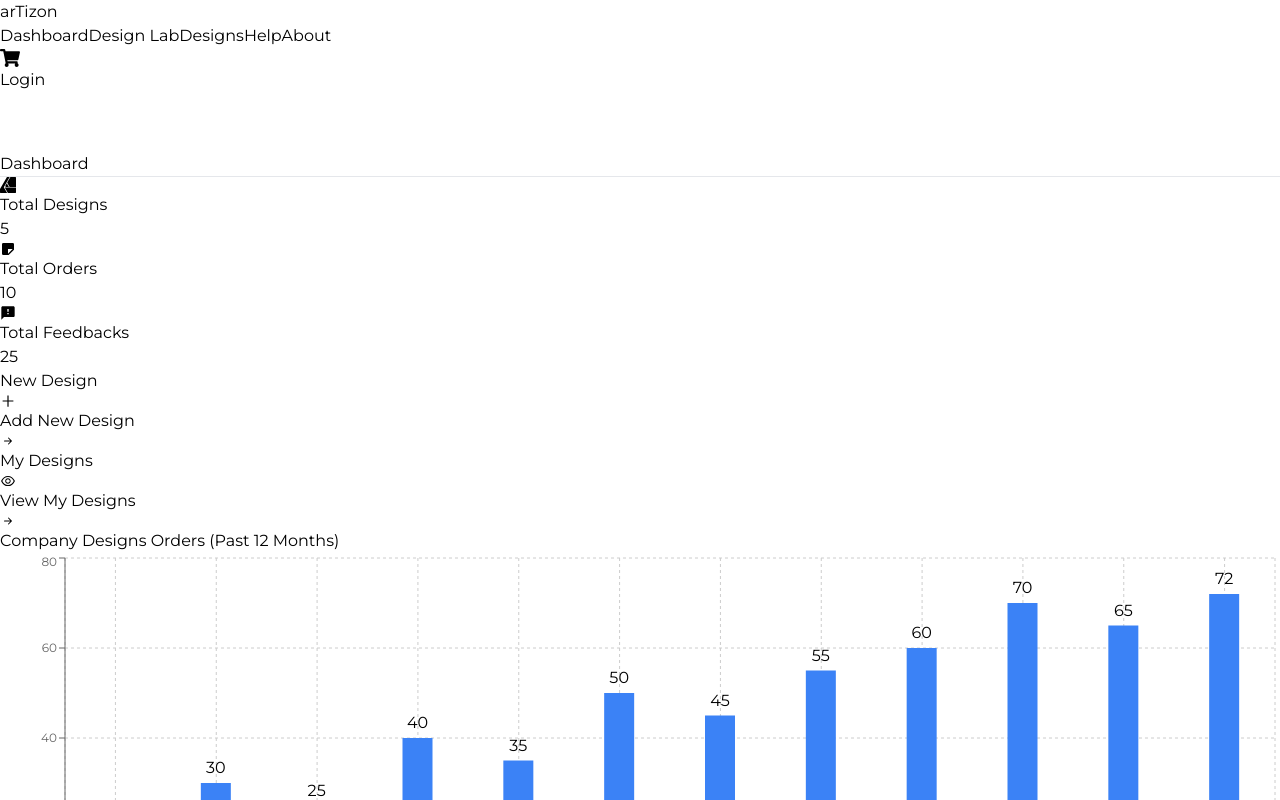
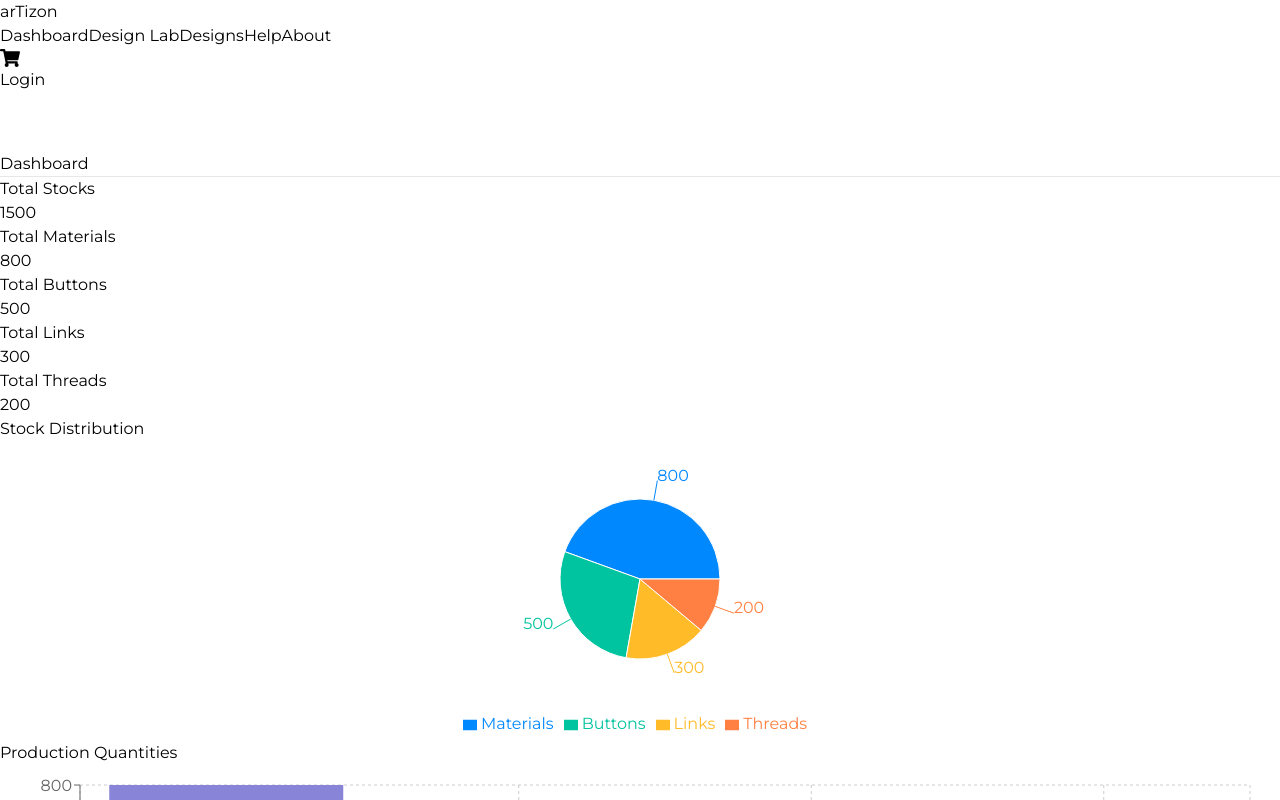
Before and after one commit to Artiizon/artizon-web, a React (Vite) app in the folder client/: page /manager-dash in a window 1280 px wide. Shown: the top 800 px of the page. Built offline with nearby package versions, Linux system fonts and the light colour scheme; a web font is replaced by a local one.

Commit message:
update designer dahboard

```diff
--- a/client/src/pages/DesignerDashboard.jsx
+++ b/client/src/pages/DesignerDashboard.jsx
@@ -90,7 +90,7 @@ const DashboardCard = ({ title, topic, link, value }) => {
   return (
     <div className="max-w-sm mx-auto rounded-lg overflow-hidden shadow-lg hover:shadow-xl transition duration-300">
       <Link to={link} className="block">
-        <div className="bg-gradient-to-br from-blue-500 to-blue-900 text-white p-6 cursor-default">
+        <div className="bg-gradient-to-br from-gray-500 to-gray-900 text-white p-6 cursor-default">
           <h2 className="text-2xl font-semibold mb-4">{topic}</h2>
           <div className="flex items-center justify-end">
             <div className="bg-white rounded-full p-3 text-blue-600 font-semibold text-sm ">
--- a/client/src/pages/ManagerDashboard.jsx
+++ b/client/src/pages/ManagerDashboard.jsx
@@ -1,181 +1,93 @@
-import React, { useState } from 'react';
-import { Link } from 'react-router-dom';
-import { BarChart, Bar, XAxis, YAxis, CartesianGrid, Tooltip, Legend, ResponsiveContainer } from 'recharts';
-import { MdFeedback } from 'react-icons/md';
-import { SiAffinitydesigner } from 'react-icons/si';
-import {BiSolidNote} from 'react-icons/bi'
-import { AiOutlinePlus, AiOutlineEye } from 'react-icons/ai';
+import React from 'react';
+import { PieChart, Pie, Cell, ResponsiveContainer, BarChart, Bar, XAxis, YAxis, CartesianGrid, Tooltip, Legend } from 'recharts';
 import StandardLayout from '../components/layout/StandardLayout';
-import { BsArrowRightShort } from 'react-icons/bs';
 
-
-const data = [
-  { name: 'Jan', orders: 20 },
-  { name: 'Feb', orders: 30 },
-  { name: 'Mar', orders: 25 },
-  { name: 'Apr', orders: 40 },
-  { name: 'May', orders: 35 },
-  { name: 'Jun', orders: 50 },
-  { name: 'Jul', orders: 45 },
-  { name: 'Aug', orders: 55 },
-  { name: 'Sep', orders: 60 },
-  { name: 'Oct', orders: 70 },
-  { name: 'Nov', orders: 65 },
-  { name: 'Dec', orders: 72 },
-];
-
-const CustomTooltip = ({ active, payload, label }) => {
-    if (active && payload && payload.length) {
+const DashboardCard = ({ title, value }) => {
   return (
-        <div className="bg-white border p-2 shadow">
-          <p className="font-semibold">{`Month: ${label}`}</p>
-          <p className="font-semibold">{`Orders: ${payload[0].value}`}</p>
-        </div>
-      );
-    }
-
-    return null;
-  };
-
-  const CustomBar = (props) => {
-    const { x, y, height, width, fill, value } = props;
-
-    return (
-      <g>
-        <rect x={x} y={y} width={width} height={height} fill={fill} />
-        <text x={x + width / 2} y={y} dy="-10" textAnchor="middle" fill="#00000">
-          {value}
-        </text>
-      </g>
-    );
-  };
-
-const DashboardLabel = ({ title, value, color }) => {
-  const getIcon = (color) => {
-    switch (color) {
-      case 'green':
-        return <MdFeedback className="text-5xl icon-custom-size" />;
-      case 'blue':
-        return <SiAffinitydesigner className="text-5xl" />;
-      case 'yellow':
-        return <BiSolidNote className="text-5xl" />;
-      default:
-        return null;
-    }
-  };
-
-  return (
-    <div className={`bg-white rounded-lg shadow-lg p-8 flex items-center justify-center text-${color}-600`}>
-      {getIcon(color)}
-      <div className="ml-4">
-        <h2 className="text-2xl font-semibold mb-2">{title}</h2>
-        <p className="text-4xl font-bold">{value}</p>
+    <div className="flex items-center justify-center h-40 w-48 bg-white rounded-lg shadow-lg mx-4">
+      <div className="text-center">
+        <p className="text-lg font-semibold text-gray-800">{title}</p>
+        <p className="text-4xl font-bold text-blue-500">{value}</p>
       </div>
     </div>
   );
 };
 
-const DashboardCard = ({ title, topic, link, value }) => {
-  const getIcon = (value) => {
-    switch (value) {
-      case 'Add':
-        return <AiOutlinePlus className="text-3xl" />;
-      case 'View':
-        return <AiOutlineEye className="text-3xl" />;
-      default:
-        return null;
-    }
-  };
+const TextileProductionManagerDashboard = () => {
+  const totalStocks = 1500;
+  const totalMaterials = 800;
+  const totalButtons = 500;
+  const totalLinks = 300;
+  const totalThreads = 200;
 
-  return (
-    <div className="max-w-sm mx-auto rounded-lg overflow-hidden shadow-lg hover:shadow-xl transition duration-300">
-      <Link to={link} className="block">
-        <div className="bg-gradient-to-br from-blue-500 to-blue-900 text-white p-6 cursor-default">
-          <h2 className="text-2xl font-semibold mb-4">{topic}</h2>
-          <div className="flex items-center justify-end">
-            <div className="bg-white rounded-full p-3 text-blue-600 font-semibold text-sm ">
-              {getIcon(value)}
-            </div>
-          </div>
-        </div>
-      </Link>
-      <div className="px-6 py-4">
-        <Link to={link} className="block">
-          <div className="flex items-center justify-between">
-            <span className="text-xl font-semibold">{title}</span>
-            <BsArrowRightShort className="text-3xl" />
-          </div>
-        </Link>
-      </div>
-    </div>
-  );
-};
+  const stockData = [
+    { name: 'Materials', value: totalMaterials },
+    { name: 'Buttons', value: totalButtons },
+    { name: 'Links', value: totalLinks },
+    { name: 'Threads', value: totalThreads },
+  ];
 
+  const COLORS = ['#0088FE', '#00C49F', '#FFBB28', '#FF8042'];
 
-
-const DashboardPage = () => {
-  // Define your orders and other data here...
-  const acceptedOrders = 25;
-  const rejectedOrders = 5;
-  const ordersInApproval = 10;
-
+  const productionData = [
+    { category: 'Materials', quantity: 800 },
+    { category: 'Buttons', quantity: 600 },
+    { category: 'Links', quantity: 400 },
+    { category: 'Threads', quantity: 700 },
+  ];
 
   return (
     <StandardLayout>
-      <div className="container mx-auto p-8">
+    <div className="container mx-auto px-4 py-8">
+
         <h1 className="text-3xl font-bold text-gray-800 mb-2">Dashboard</h1>
 
          <div className='px-2'>
          <hr className="my-4 border-t-2 border-gray-200" />
         </div>
-
-       <div className="grid grid-cols-1 md:grid-cols-2 gap-6 mb-8 mt-6">
-  <div className="grid grid-cols-1 md:grid-cols-2 lg:grid-cols-3 gap-6">
-    <DashboardLabel title="Total Designs" value={rejectedOrders} color="blue" />
-    <DashboardLabel title="Total Orders" value={ordersInApproval} color="yellow" />
-    <DashboardLabel title="Total Feedbacks" value={acceptedOrders} color="green" />
+      {/* Top Row - Cards */}
+      <div className="flex justify-center mb-8">
+        <DashboardCard title="Total Stocks" value={totalStocks} />
+        <DashboardCard title="Total Materials" value={totalMaterials} />
+        <DashboardCard title="Total Buttons" value={totalButtons} />
+        <DashboardCard title="Total Links" value={totalLinks} />
+        <DashboardCard title="Total Threads" value={totalThreads} />
       </div>
 
-  <div className="flex justify-end gap-4">
-    <div className="flex-1">
-      <div className="h-full flex flex-col">
-        <DashboardCard title="Add New Design" topic="New Design" link="/new-design" value="Add" />
-      </div>
-    </div>
-    <div className="flex-1">
-      <div className="h-full flex flex-col">
-        <DashboardCard title="View My Designs" topic="My Designs" link="/des-design" value="View" />
-      </div>
-    </div>
-    {/* Add more cards for other sections */}
-  </div>
+      {/* Bottom Row - Charts */}
+      <div className="grid grid-cols-2 gap-8">
+        <div className="bg-white rounded-lg shadow-lg p-4">
+          <h2 className="text-2xl font-semibold text-gray-800 mb-4">Stock Distribution</h2>
+          <ResponsiveContainer width="100%" height={300}>
+            <PieChart>
+              <Pie data={stockData} dataKey="value" nameKey="name" cx="50%" cy="50%" outerRadius={80} label>
+                {stockData.map((entry, index) => (
+                  <Cell key={`cell-${index}`} fill={COLORS[index % COLORS.length]} />
+                ))}
+              </Pie>
+              <Tooltip />
+              <Legend />
+            </PieChart>
+          </ResponsiveContainer>
         </div>
 
-
-
-
-
-
-
-
-
-
-
-<div className="mt-8">
-          <h2 className="text-2xl font-semibold text-gray-800 mb-4">Company Designs Orders (Past 12 Months)</h2>
-          <ResponsiveContainer width="100%" height={400}>
-            <BarChart data={data}>
+        <div className="bg-white rounded-lg shadow-lg p-4">
+          <h2 className="text-2xl font-semibold text-gray-800 mb-4">Production Quantities</h2>
+          <ResponsiveContainer width="100%" height={300}>
+            <BarChart data={productionData} margin={{ top: 20, right: 30, left: 20, bottom: 5 }}>
               <CartesianGrid strokeDasharray="3 3" />
-              <XAxis dataKey="name" tick={{ fontSize: 12 }} />
-              <YAxis tick={{ fontSize: 12 }} />
-              <Tooltip content={<CustomTooltip />} />
-              <Bar dataKey="orders" fill="#3B82F6" barSize={30} radius={[10, 10, 0, 0]} shape={<CustomBar />} />
+              <XAxis dataKey="category" />
+              <YAxis />
+              <Tooltip />
+              <Legend />
+              <Bar dataKey="quantity" fill="#8884d8" />
             </BarChart>
           </ResponsiveContainer>
+        </div>
       </div>
     </div>
     </StandardLayout>
   );
 };
 
-export default DashboardPage;
+export default TextileProductionManagerDashboard;
--- a/client/src/pages/StylistDashboard.jsx
+++ b/client/src/pages/StylistDashboard.jsx
@@ -48,7 +48,7 @@ const DashboardCard = ({ title, link, icon, value }) => {
   return (
     <div className="w-1/2 px-2">
       <Link to={link}>
-        <div className="rounded-lg shadow-md overflow-hidden bg-gradient-to-br from-blue-500 to-blue-900 hover:shadow-lg cursor-default transition duration-300">
+        <div className="rounded-lg shadow-md overflow-hidden bg-gradient-to-br from-gray-500 to-gray-800 hover:shadow-lg cursor-default transition duration-300">
           <div className="p-6">
             <h2 className="text-2xl font-semibold text-white mb-4">
               {icon} {title}
```
Lines whose indentation alone changed are shown as unchanged.
